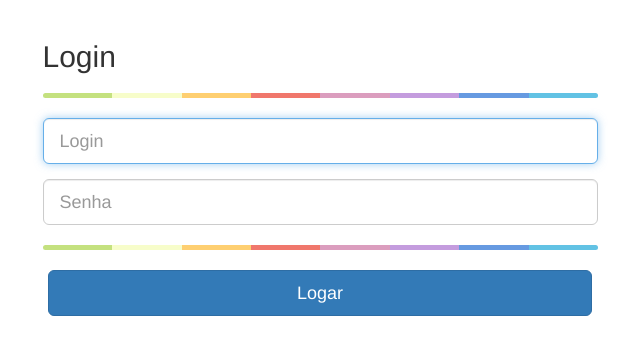
After one commit to caikecolantonio/JLControl, a Django app: page /accounts/login/ in a window 1280 px wide. The commit adds this page. Shown: the top 355 px of the page, without its empty margins (320-960 px from the left). Run offline with Django 3.2, Linux system fonts and the light colour scheme; some libraries are stand-ins or nearby versions.

Commit message:
criação do login

```diff
--- a/core/settings.py
+++ b/core/settings.py
@@ -134,3 +134,5 @@ STATICFILES_DIRS = [
     BASE_DIR / "static",
     '/static/',
 ]
+
+LOGIN_REDIRECT_URL = '/'
--- a/core/urls.py
+++ b/core/urls.py
@@ -15,7 +15,8 @@ Including another URLconf
 """
 from django.contrib import admin
 from django.urls import path
-from controle.views import costura, locar, consultar, cancelar, autocomplete_nome, autocomplete_traje, login_mobile, \
+from django.urls.conf import include
+from controle.views import costura, locar, consultar, autocomplete_nome, autocomplete_traje, login_mobile, \
     retornaTrajeSelecionado, salvar_locacao, cria_ficha_medidas, devolver_locacao, cancelar_locacao, atualizar_ficha, consultar_cliente, \
     consulta_ficha_medida, relatorio, mais_menos_alocados, busca_por_data, busca_por_traje,busca_financeiro, consultar_avancado, finaliza_ajustes, \
     trajes
@@ -26,7 +27,6 @@ urlpatterns = [
     path('admin/', admin.site.urls),
     path('locar/', locar, name= 'locar'),
     path('', locar, name= 'locar'),
-    path('cancelar/', cancelar),
     path('relatorio/', relatorio, name='relatorio'),
     path('consultar/', consultar),
     path('costura/', costura, name= 'costura'),
@@ -47,5 +47,6 @@ urlpatterns = [
     path('finaliza-ajustes/', finaliza_ajustes, name="finaliza_ajustes"),
     path('busca-financeiro/', busca_financeiro, name="busca-financeiro"),
     path('trajes/', trajes, name="trajes"),
-    path('login-mobile/', login_mobile, name="login_mobile")
+    path('login-mobile/', login_mobile, name="login_mobile"),
+    path('accounts/', include('django.contrib.auth.urls'))
 ]+static(settings.STATIC_URL, document_root=settings.STATIC_ROOT)
--- /dev/null
+++ b/static/css/login.css
@@ -0,0 +1,10 @@
+.colorgraph {
+  height: 5px;
+  border-top: 0;
+  background: #c4e17f;
+  border-radius: 5px;
+  background-image: -webkit-linear-gradient(left, #c4e17f, #c4e17f 12.5%, #f7fdca 12.5%, #f7fdca 25%, #fecf71 25%, #fecf71 37.5%, #f0776c 37.5%, #f0776c 50%, #db9dbe 50%, #db9dbe 62.5%, #c49cde 62.5%, #c49cde 75%, #669ae1 75%, #669ae1 87.5%, #62c2e4 87.5%, #62c2e4);
+  background-image: -moz-linear-gradient(left, #c4e17f, #c4e17f 12.5%, #f7fdca 12.5%, #f7fdca 25%, #fecf71 25%, #fecf71 37.5%, #f0776c 37.5%, #f0776c 50%, #db9dbe 50%, #db9dbe 62.5%, #c49cde 62.5%, #c49cde 75%, #669ae1 75%, #669ae1 87.5%, #62c2e4 87.5%, #62c2e4);
+  background-image: -o-linear-gradient(left, #c4e17f, #c4e17f 12.5%, #f7fdca 12.5%, #f7fdca 25%, #fecf71 25%, #fecf71 37.5%, #f0776c 37.5%, #f0776c 50%, #db9dbe 50%, #db9dbe 62.5%, #c49cde 62.5%, #c49cde 75%, #669ae1 75%, #669ae1 87.5%, #62c2e4 87.5%, #62c2e4);
+  background-image: linear-gradient(to right, #c4e17f, #c4e17f 12.5%, #f7fdca 12.5%, #f7fdca 25%, #fecf71 25%, #fecf71 37.5%, #f0776c 37.5%, #f0776c 50%, #db9dbe 50%, #db9dbe 62.5%, #c49cde 62.5%, #c49cde 75%, #669ae1 75%, #669ae1 87.5%, #62c2e4 87.5%, #62c2e4);
+}
--- /dev/null
+++ b/static/js/login.js
@@ -0,0 +1,58 @@
+$(function(){
+    $('.button-checkbox').each(function(){
+		var $widget = $(this),
+			$button = $widget.find('button'),
+			$checkbox = $widget.find('input:checkbox'),
+			color = $button.data('color'),
+			settings = {
+					on: {
+						icon: 'glyphicon glyphicon-check'
+					},
+					off: {
+						icon: 'glyphicon glyphicon-unchecked'
+					}
+			};
+
+		$button.on('click', function () {
+			$checkbox.prop('checked', !$checkbox.is(':checked'));
+			$checkbox.triggerHandler('change');
+			updateDisplay();
+		});
+
+		$checkbox.on('change', function () {
+			updateDisplay();
+		});
+
+		function updateDisplay() {
+			var isChecked = $checkbox.is(':checked');
+			// Set the button's state
+			$button.data('state', (isChecked) ? "on" : "off");
+
+			// Set the button's icon
+			$button.find('.state-icon')
+				.removeClass()
+				.addClass('state-icon ' + settings[$button.data('state')].icon);
+
+			// Update the button's color
+			if (isChecked) {
+				$button
+					.removeClass('btn-default')
+					.addClass('btn-' + color + ' active');
+			}
+			else
+			{
+				$button
+					.removeClass('btn-' + color + ' active')
+					.addClass('btn-default');
+			}
+		}
+		function init() {
+			updateDisplay();
+			// Inject the icon if applicable
+			if ($button.find('.state-icon').length == 0) {
+				$button.prepend('<i class="state-icon ' + settings[$button.data('state')].icon + '"></i> ');
+			}
+		}
+		init();
+	});
+});
--- a/templates/locar.html
+++ b/templates/locar.html
@@ -287,7 +287,7 @@ atoastAlertaGenerico("Busca por Nome","Mais de um cliente encontrado, busque por
 </table>
 </div>
 <div style="margin-left: 5%; margin-right: 5%;">
-<div class="row">
+<div class="row" style="margin-bottom: 1%;">
     <div class="col-sm-2 celular">
         <label id="labeldPrevDevolucao" for="dPrevDevolucao" class="">Previsão de Devolução</label>
         <input type="datetime-local" id="dPrevDevolucao" class="form-control" name="dPrevDevolucao">
--- /dev/null
+++ b/templates/registration/login.html
@@ -0,0 +1,49 @@
+{% load static %}
+<!DOCTYPE html>
+<html lang="en">
+<head>
+    <meta charset="UTF-8">
+    <meta http-equiv="X-UA-Compatible" content="IE=edge">
+    <meta name="viewport" content="width=device-width, initial-scale=1.0">
+    <title>Document</title>
+</head>
+<body>
+    <link href="//netdna.bootstrapcdn.com/bootstrap/3.1.0/css/bootstrap.min.css" rel="stylesheet" id="bootstrap-css">
+<script src="//netdna.bootstrapcdn.com/bootstrap/3.1.0/js/bootstrap.min.js"></script>
+<script src="//code.jquery.com/jquery-1.11.1.min.js"></script>
+<link rel="stylesheet" href="{%  static  'css/login.css'  %}">
+<script type="text/javascript" src="{% static 'js/login.js' %}"></script>
+
+
+<!------ Include the above in your HEAD tag ---------->
+
+<div class="container">
+
+<div class="row" style="margin-top:20px">
+    <div class="col-xs-12 col-sm-8 col-md-6 col-sm-offset-2 col-md-offset-3">
+		<form method="post">
+            {% csrf_token %}
+			<fieldset>
+				<h2>Login</h2>
+				<hr class="colorgraph">
+				<div class="form-group">
+                    <input type="text" name="username" autofocus autocomplete="username" id="id_username" class="form-control input-lg" placeholder="Login">
+				</div>
+				<div class="form-group">
+                    <input type="password" name="password" required id="id_password" class="form-control input-lg" placeholder="Senha">
+				</div>
+				<hr class="colorgraph">
+				<div class="row" style="margin-left: 1%; margin-right: 1%;">
+					<div class="col">
+                        <input type="submit" class="btn btn-lg btn-primary btn-block" value="Logar">
+					</div>
+                </div>
+			</fieldset>
+		</form>
+	</div>
+</div>
+
+</div>
+
+</body>
+</html>
```
Also changed, not shown: controle/views.py (+10 -13 lines), db.sqlite3.
